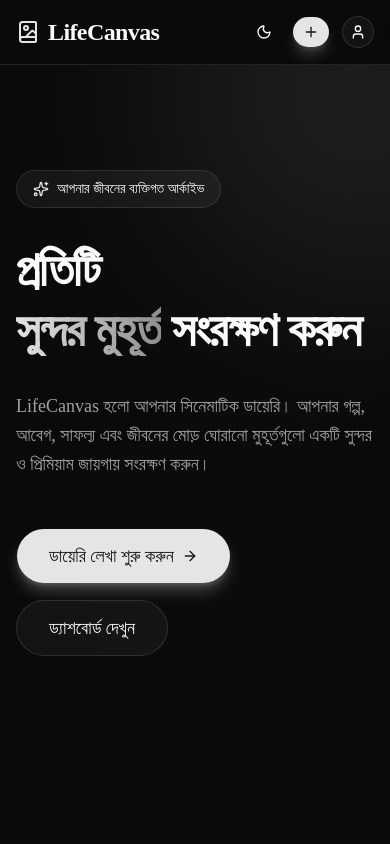
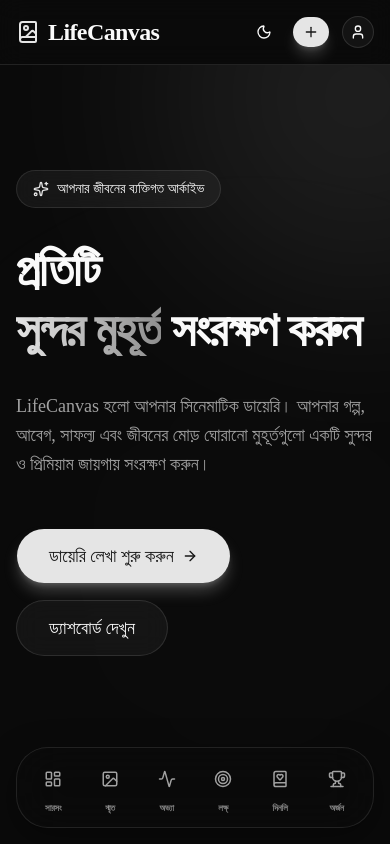
Before and after one commit to sakhawat236hossain/lifecanvas, a Next.js app: page / in a window 390 px wide. Shown: the top 844 px of the page. Built offline with nearby package versions, Linux system fonts and the light colour scheme; a web font is replaced by a local one.

Commit message:
feat: implement premium floating glassmorphic mobile navigation bar and responsive layout viewport scaling

```diff
--- a/app/layout.tsx
+++ b/app/layout.tsx
@@ -24,6 +24,7 @@
 
 import { ThemeProvider } from "@/components/theme-provider";
 import { Navbar } from "@/components/layout/Navbar";
+import { MobileNav } from "@/components/layout/MobileNav";
 
 import { Toaster } from "sonner";
 
@@ -46,9 +47,10 @@
           disableTransitionOnChange
         >
           <Navbar />
-          <main className="flex-1 flex flex-col">
+          <main className="flex-1 flex flex-col pb-24 md:pb-0">
             {children}
           </main>
+          <MobileNav />
           <Toaster position="bottom-right" richColors theme="dark" />
         </ThemeProvider>
       </body>
--- /dev/null
+++ b/components/layout/MobileNav.tsx
@@ -0,0 +1,51 @@
+"use client";
+
+import Link from "next/link";
+import { usePathname } from "next/navigation";
+import { cn } from "@/lib/utils";
+import { LayoutDashboard, Image as ImageIcon, Target, Activity, BookHeart, Trophy } from "lucide-react";
+
+const navItems = [
+  { name: "সারসংক্ষেপ", href: "/dashboard", icon: LayoutDashboard },
+  { name: "স্মৃতিসমূহ", href: "/memories", icon: ImageIcon },
+  { name: "অভ্যাস", href: "/habits", icon: Activity },
+  { name: "লক্ষ্য", href: "/goals", icon: Target },
+  { name: "দিনলিপি", href: "/journals", icon: BookHeart },
+  { name: "অর্জন", href: "/achievements", icon: Trophy },
+];
+
+export function MobileNav() {
+  const pathname = usePathname();
+
+  return (
+    <nav className="fixed bottom-4 left-4 right-4 z-40 md:hidden bg-background/80 backdrop-blur-xl border border-white/10 rounded-[2rem] p-2 shadow-[0_10px_35px_rgba(0,0,0,0.4)] no-print">
+      <div className="grid grid-cols-6 items-center justify-around">
+        {navItems.map((item) => {
+          const Icon = item.icon;
+          const isActive = pathname === item.href;
+
+          return (
+            <Link key={item.name} href={item.href} className="flex flex-col items-center justify-center py-1 cursor-pointer">
+              <div
+                className={cn(
+                  "p-2.5 rounded-2xl transition-all duration-300 relative flex items-center justify-center",
+                  isActive
+                    ? "bg-primary text-primary-foreground scale-105 shadow-md shadow-primary/20"
+                    : "text-muted-foreground hover:text-foreground"
+                )}
+              >
+                <Icon className="h-4.5 w-4.5" />
+              </div>
+              <span className={cn(
+                "text-[9px] mt-1 font-bold tracking-tight transition-colors duration-300",
+                isActive ? "text-primary font-black" : "text-muted-foreground/80"
+              )}>
+                {item.name.slice(0, 5)}
+              </span>
+            </Link>
+          );
+        })}
+      </div>
+    </nav>
+  );
+}
```
